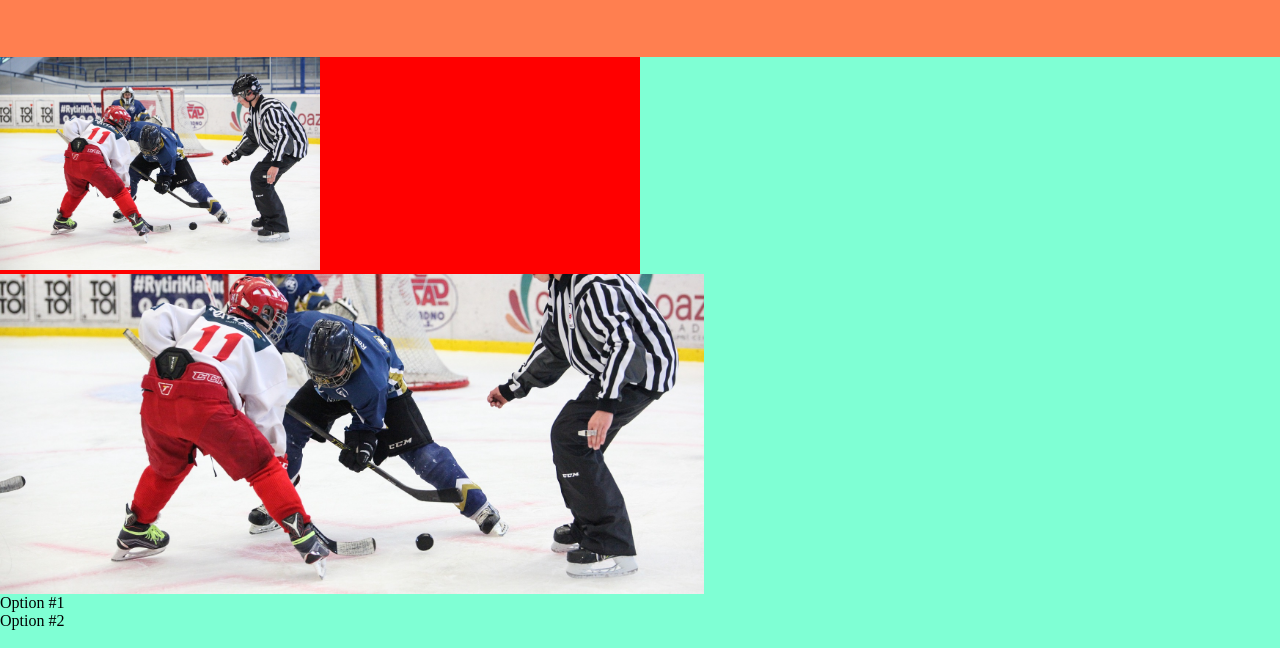
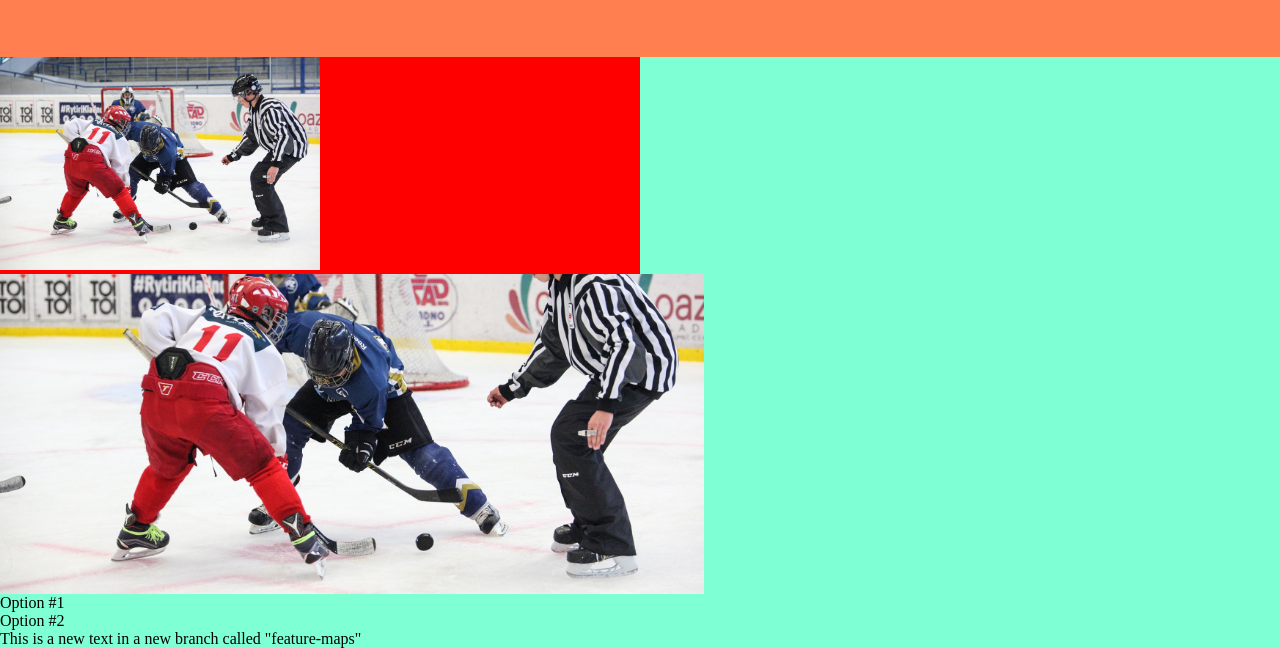
Before and after one commit to ftureo/02-html-css-git, a plain HTML site: page index.html in a window 1280 px wide. Shown: the part 651-1299 px from the top of the page. Drawn offline with Linux system fonts and the light colour scheme.

Commit message:
:tada: Feat: Create a new branch for implementation to maps and add a new section

```diff
--- a/index.html
+++ b/index.html
@@ -38,7 +38,9 @@
         <li>Option #1</li>
         <li>Option #2</li>
     </ul>
-
+    <section>
+        <p>This is a new text in a new branch called "feature-maps"</p>
+    </section>
 </body>
 
 </html>
```
